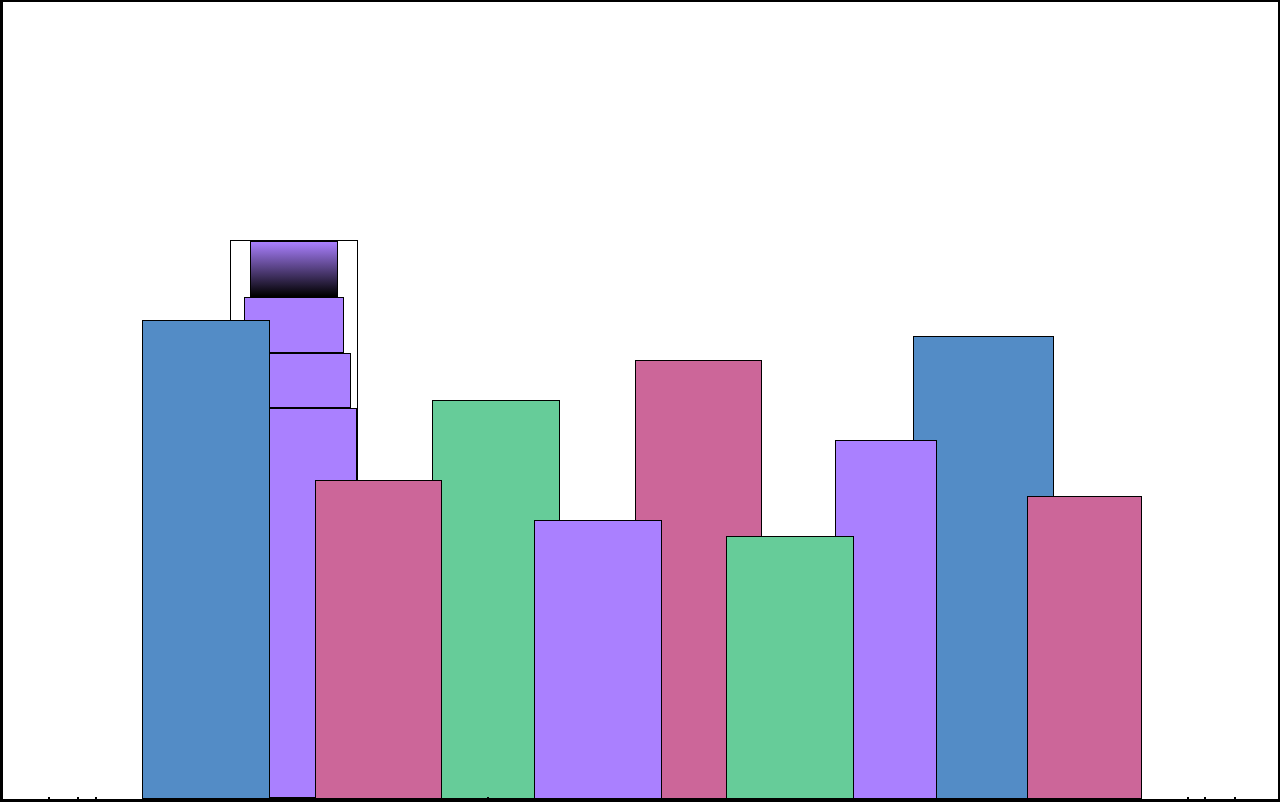
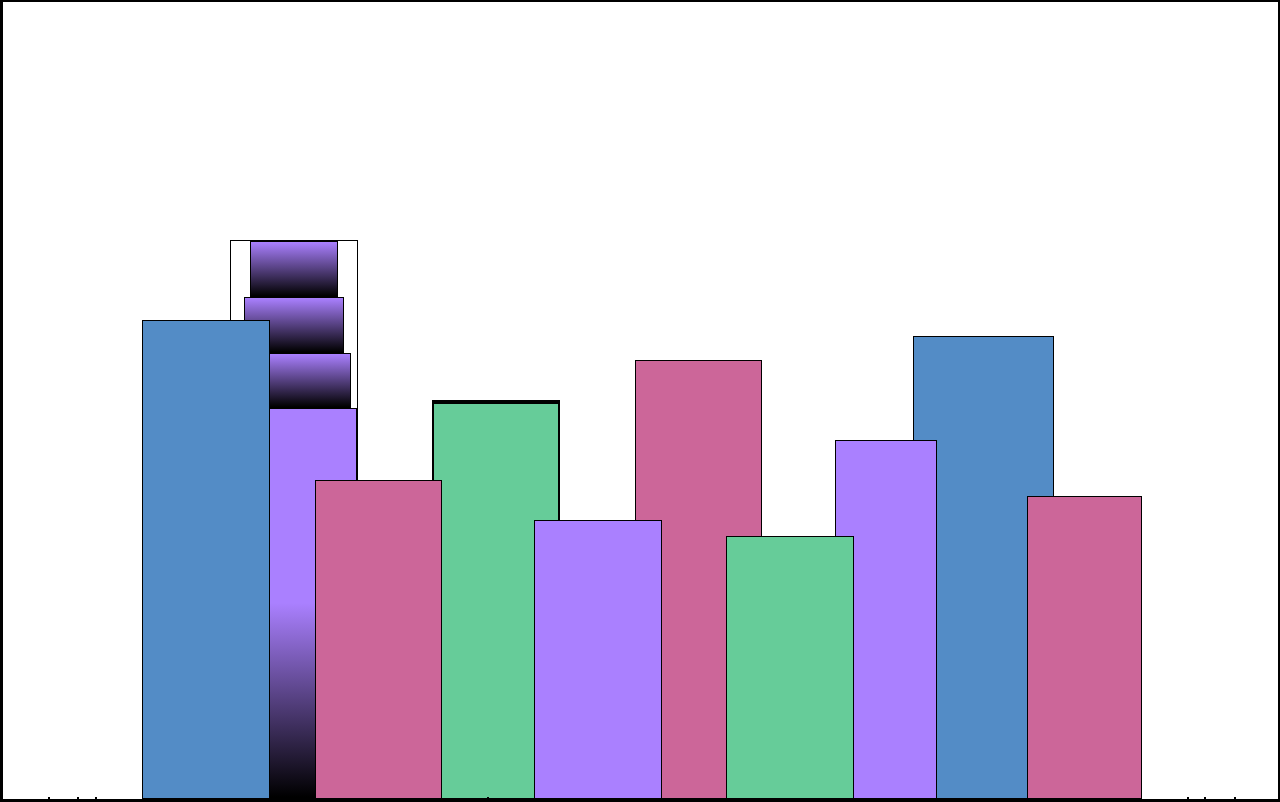
Before and after one commit to raulvillajr95/city-skyline, a plain HTML site: page index.html in a window 1280 px wide. Drawn offline with Linux system fonts and the light colour scheme.

Commit message:
Add gradient to main building

```diff
--- a/index.html
+++ b/index.html
@@ -9,12 +9,15 @@
       <div></div>
       <div></div>
       <div class="bb1">
-        <div class="bb1a"></div>
-        <div class="bb1b"></div>
-        <div class="bb1c"></div>
+        <div class="bb1a bb1-window"></div>
+        <div class="bb1b bb1-window"></div>
+        <div class="bb1c bb1-window"></div>
         <div class="bb1d"></div>
       </div>
-      <div class="bb2"></div>
+      <div class="bb2">
+        <div class="bb2a"></div>
+        <div class="bb2b"></div>
+      </div>
       <div class="bb3"></div>
       <div></div>
       <div class="bb4"></div>
--- a/styles.css
+++ b/styles.css
@@ -4,6 +4,7 @@
   --building-color3: #cc6699;
   --building-color4: #538cc6;
   --window-color1: black;
+  --window-color2: #8cd9b3;
 }
 
 * {
@@ -28,6 +29,11 @@ body {
 }
 
 /* BACKGROUND BUILDINGS - "bb" stands for "background building" */
+.bb1-window {
+  height: 10%;
+  background: linear-gradient(var(--building-color1), var(--window-color1));
+}
+
 .bb1 {
   width: 10%;
   height: 70%;
@@ -38,33 +44,31 @@ body {
 
 .bb1a {
   width: 70%;
-  height: 10%;
-  background-color: var(--building-color1);
-  background: linear-gradient(var(--building-color1), var(--window-color1));
 }
 
 .bb1b {
   width: 80%;
-  height: 10%;
-  background-color: var(--building-color1);
 }
 
 .bb1c {
   width: 90%;
-  height: 10%;
-  background-color: var(--building-color1);
 }
 
 .bb1d {
   width: 100%;
   height: 70%;
-  background-color: var(--building-color1);
+  background: linear-gradient(var(--building-color1) 50%, var(--window-color1));
 }
 
 .bb2 {
   width: 10%;
   height: 50%;
   background-color: var(--building-color2);
+}
+
+.bb2b {
+  width: 100%;
+  height: 100%;
 }
 
 .bb3 {
```
